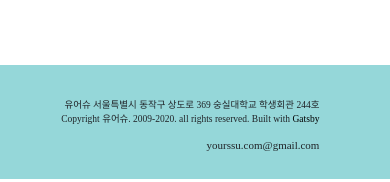
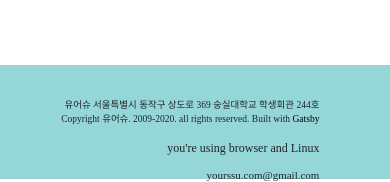
Before and after one commit to Margarets00/urssu_page, a Gatsby site: page / in a window 390 px wide. Shown: the part 3052-3234 px from the top of the page. Built offline with nearby package versions, Linux system fonts and the light colour scheme; Gatsby itself is replaced by a stand-in of ours; a web font is replaced by a local one.

Commit message:
iphone_link_edit

```diff
--- a/src/components/footer.js
+++ b/src/components/footer.js
@@ -1,11 +1,17 @@
 import React from "react"
-
+import * as Device from "react-device-detect"
 const Footer = () => (
   <>
     <footer>
-            <p style={{ fontSize: "0.792em" }} >유어슈 서울특별시 동작구 상도로 369 숭실대학교 학생회관 244호<br />Copyright 유어슈. 2009-{new Date().getFullYear()}. all rights reserved.
+      <p style={{ fontSize: "0.792em" }}>
+        유어슈 서울특별시 동작구 상도로 369 숭실대학교 학생회관 244호
+        <br />
+        Copyright 유어슈. 2009-{new Date().getFullYear()}. all rights reserved.
         Built with {` `}
         <a href="https://www.gatsbyjs.org">Gatsby</a>
+      </p>
+      <p>
+        you're using {Device.deviceType} and {Device.osName}
       </p>
       <h3 style={{ fontSize: "0.917em" }}>yourssu.com@gmail.com</h3>
     </footer>
```
Lines whose indentation alone changed are shown as unchanged.
